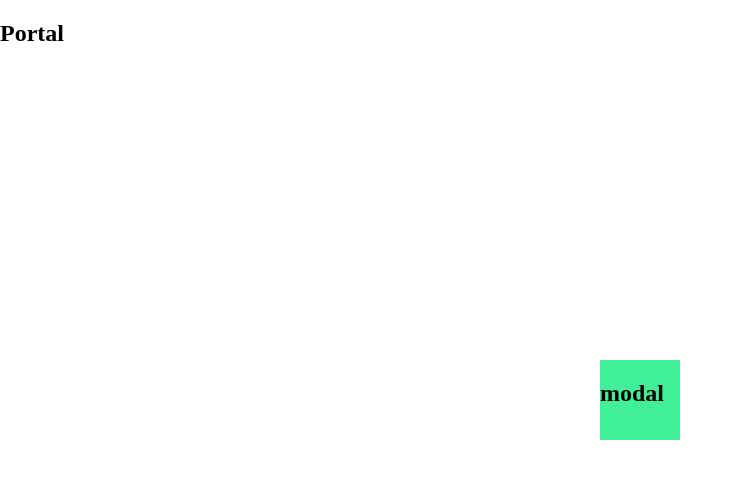
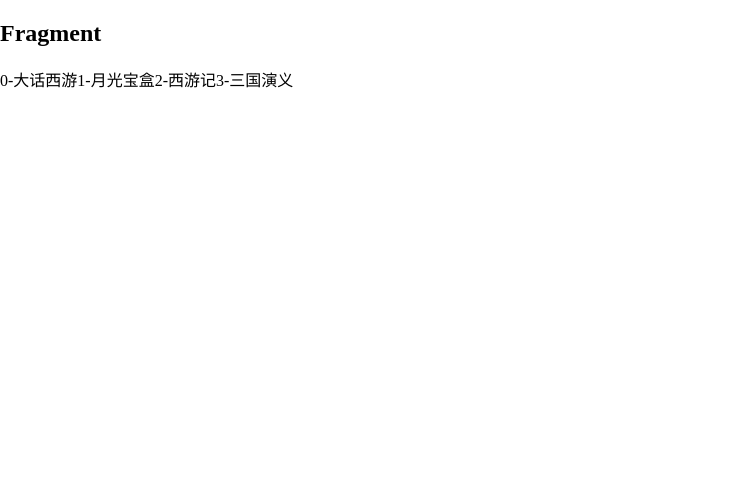
Before and after one commit to Lynn-zuo/learning-with-coding, a React app in the folder React/react-npm/: page / in a window 1280 px wide. Shown: the top 478 px of the page, without its empty margins (0-743 px from the left). Built offline with nearby package versions, Linux system fonts and the light colour scheme.

Commit message:
feat: 组件补充--fragments及其短语法使用

```diff
--- a/React/react-npm/src/11-component-supplement/App.js
+++ b/React/react-npm/src/11-component-supplement/App.js
@@ -1,12 +1,13 @@
-import React, { PureComponent } from 'react'
-import Portal from './Portal'
+import { PureComponent, Fragment } from 'react'
+// import Portal from './Portal'
+import FragmentComponent from './Fragment'
 
 export default class App extends PureComponent {
   render() {
     return (
-      <div>
-        <Portal />
-      </div>
+      <Fragment>
+        <FragmentComponent />
+      </Fragment>
     )
   }
 }
--- /dev/null
+++ b/React/react-npm/src/11-component-supplement/Fragment.js
@@ -0,0 +1,44 @@
+import { PureComponent, Fragment } from 'react'
+
+export default class Fragments extends PureComponent {
+  constructor(props) {
+    super(props)
+    this.state = {
+        films: [{
+            id: 0,
+            name: '大话西游'
+        }, {
+            id: 1,
+            name: '月光宝盒'
+        }, {
+            id: 2,
+            name: '西游记'
+        }, {
+            id: 3,
+            name: '三国演义'
+        }]
+    }
+  }
+  render() {
+    return (
+      // Fragment标签替代div
+    //   <Fragment>
+    //     <h2>Fragment</h2>
+    //     <div>
+    //     {this.state.films.map(item => {
+    //         return <div key={item.id}>{item.id}-{item.name}</div>
+    //     })}
+    //     </div>
+    //   </Fragment>
+      // Fragment标签短语法
+      <>
+        <h2>Fragment</h2>
+        <div>
+        {this.state.films.map(item => { // Fragment短语法不能添加可以属性，循环中不能用短语法
+            return <Fragment key={item.id}>{item.id}-{item.name}</Fragment>
+        })}
+        </div>
+      </>
+    )
+  }
+}
--- a/React/react-npm/src/11-component-supplement/Modal.js
+++ b/React/react-npm/src/11-component-supplement/Modal.js
@@ -1,4 +1,4 @@
-import React, { PureComponent } from 'react'
+import { PureComponent } from 'react'
 import ReactDOM from 'react-dom'
 
 export default class Modal extends PureComponent {
--- a/React/react-npm/src/11-component-supplement/Portal.js
+++ b/React/react-npm/src/11-component-supplement/Portal.js
@@ -1,4 +1,4 @@
-import React, { PureComponent } from 'react'
+import { PureComponent } from 'react'
 import Modal from './Modal'
 
 export default class Portal extends PureComponent {
@@ -7,7 +7,7 @@
       <div>
         <h2>Portal</h2>
         <Modal>
-            <h2>modal</h2>
+            <h2 className='modal-style'>modal</h2>
         </Modal>
       </div>
     )
--- a/React/react-npm/src/style.css
+++ b/React/react-npm/src/style.css
@@ -5,11 +5,13 @@
 #modal {
     width: 80px;
     height: 80px;
-    background-color: rgb(65, 240, 150);
     position: fixed;
     top: 50%;
     left: 50%;
     transform: translate(-50%, -50%);
+}
+.modal-style {
+    background-color: rgb(65, 240, 150);
 }
 /* 04-----NavBar----- */
 .nav-bar {
```
